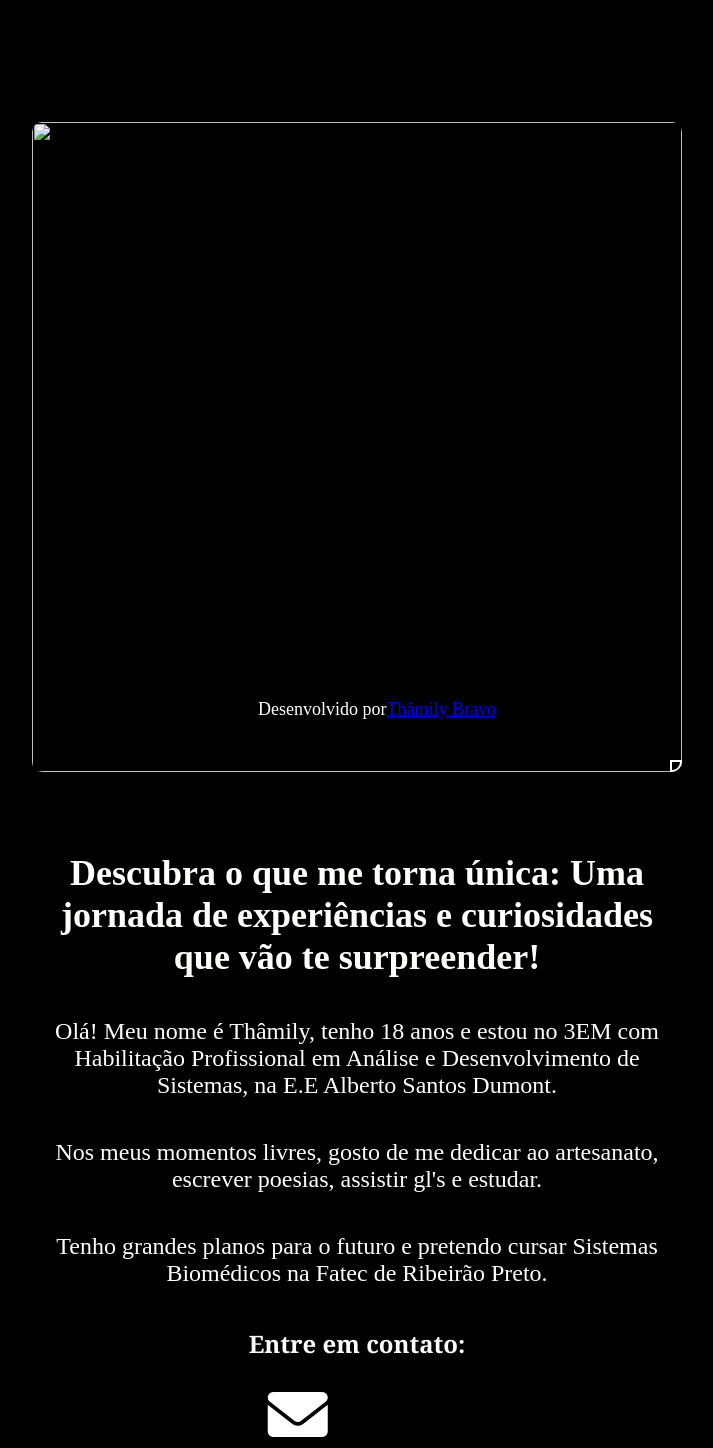
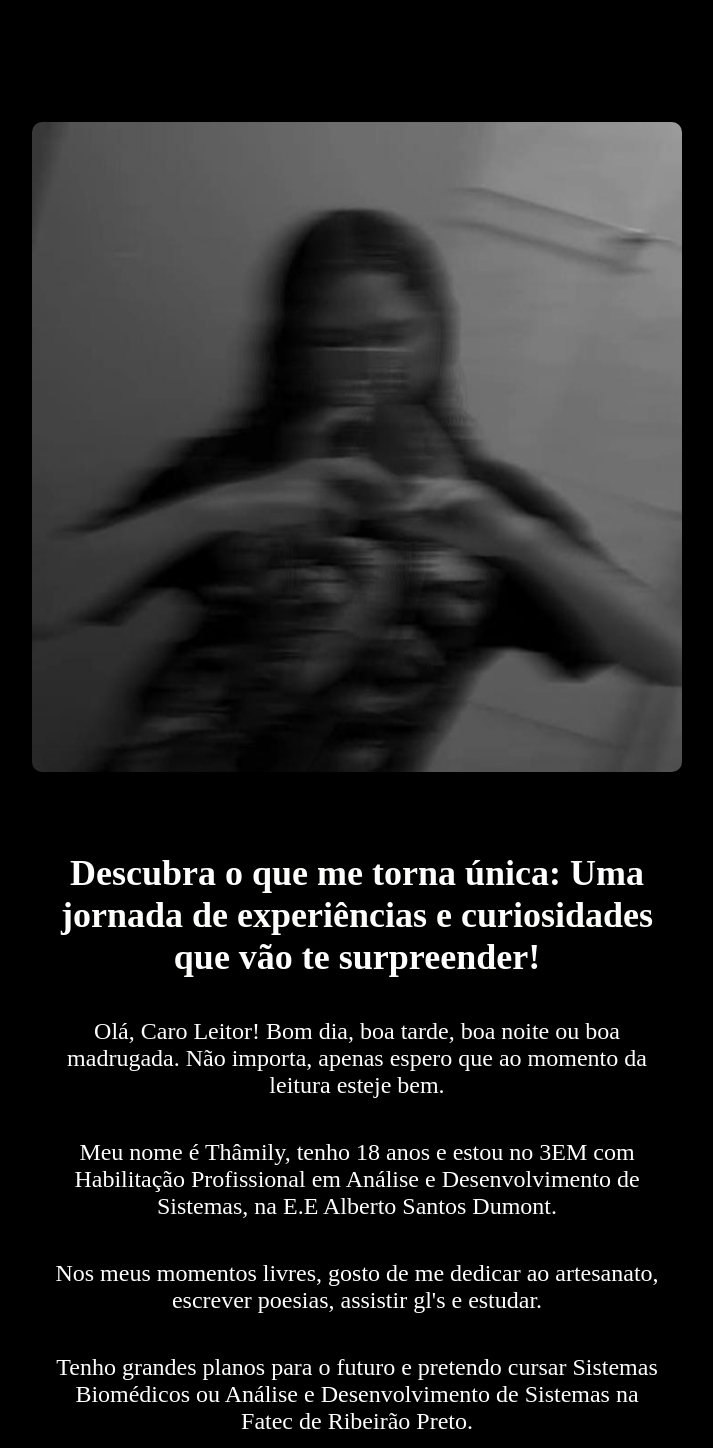
Before and after one commit to ThamilyBravo/Novorepositorio, a plain HTML site: page index.html in a window 1280 px wide. Shown: the part 60-1508 px from the top of the page, without its empty margins (283-996 px from the left). Drawn offline with Linux system fonts and the light colour scheme.

Commit message:
Add files via upload

```diff
--- a/index.html
+++ b/index.html
@@ -25,11 +25,13 @@
 
         </h1>
         <p class="apresentacao-conteudo-paragrafo">
-            Olá! Meu nome é Thâmily, tenho 18 anos e estou no 3EM com Habilitação Profissional em Análise e Desenvolvimento de Sistemas, na E.E Alberto Santos Dumont. </p>
+            Olá, Caro Leitor! Bom dia, boa tarde, boa noite ou boa madrugada. Não importa, apenas espero que ao momento da leitura esteje bem.
+            <p class="apresentacao-conteudo-paragrafo">
+            Meu nome é Thâmily, tenho 18 anos e estou no 3EM com Habilitação Profissional em Análise e Desenvolvimento de Sistemas, na E.E Alberto Santos Dumont. </p>
             <p class="apresentacao-conteudo-paragrafo">
                 Nos meus momentos livres, gosto de me dedicar ao artesanato, escrever poesias, assistir gl's e estudar. </p>
                 <p class="apresentacao-conteudo-paragrafo">
-                Tenho grandes planos para o futuro e pretendo cursar Sistemas Biomédicos na Fatec de Ribeirão Preto. </p>
+                Tenho grandes planos para o futuro e pretendo cursar Sistemas Biomédicos ou Análise e Desenvolvimento de Sistemas na Fatec de Ribeirão Preto. </p>
          <div class="apresentacao-links">
             <h2 class="apresentacao-links-conteudo">
                 Entre em contato:
@@ -56,7 +58,7 @@
          </div>
 
     </section>
-    <img class="imagem" src="./assets/IMG-20250317-WA0325.png">
+    <img class="imagem" src="./assets/IMG-20250317-WA0325.jpg"
 </main>
 
 
```
Also changed, not shown: curriculo.html (+1 -1 lines).
